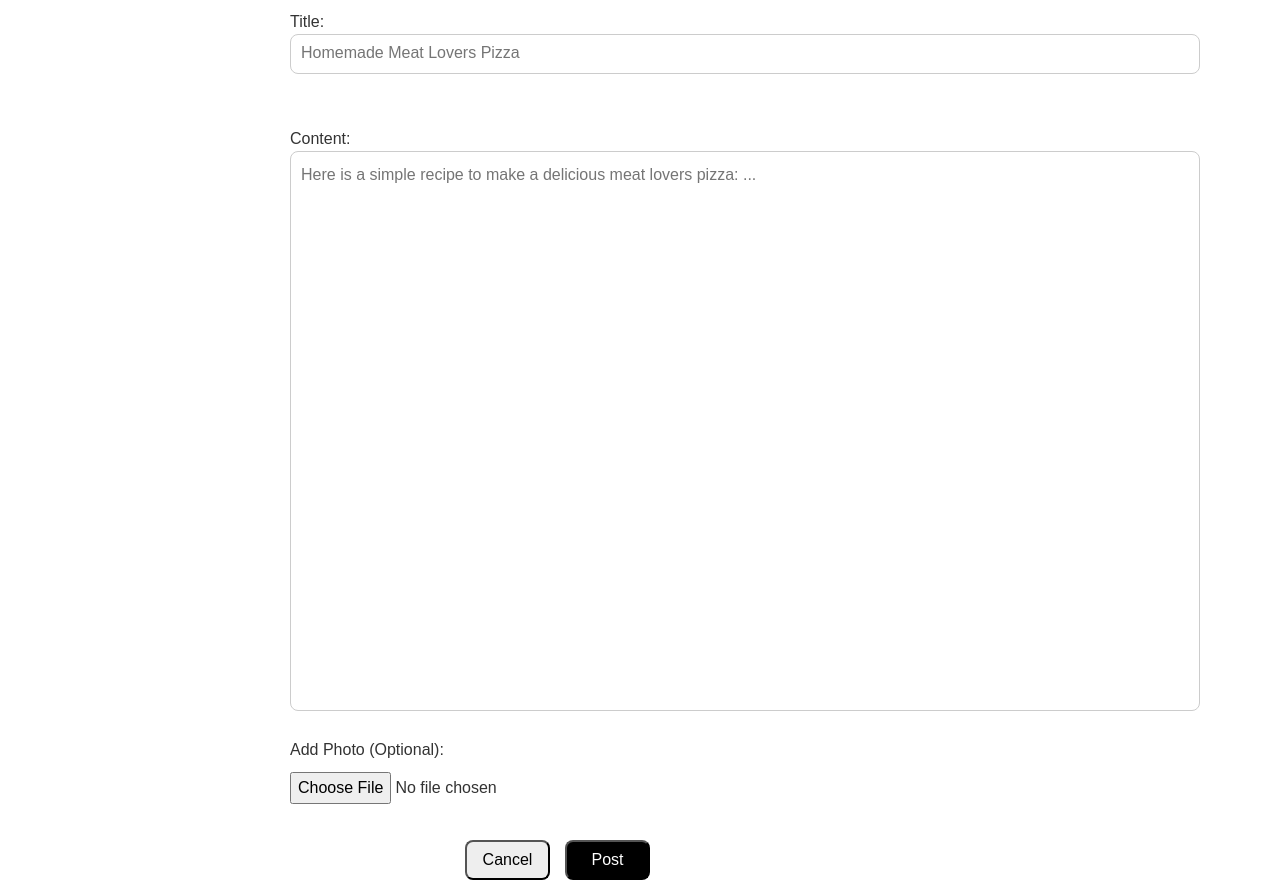
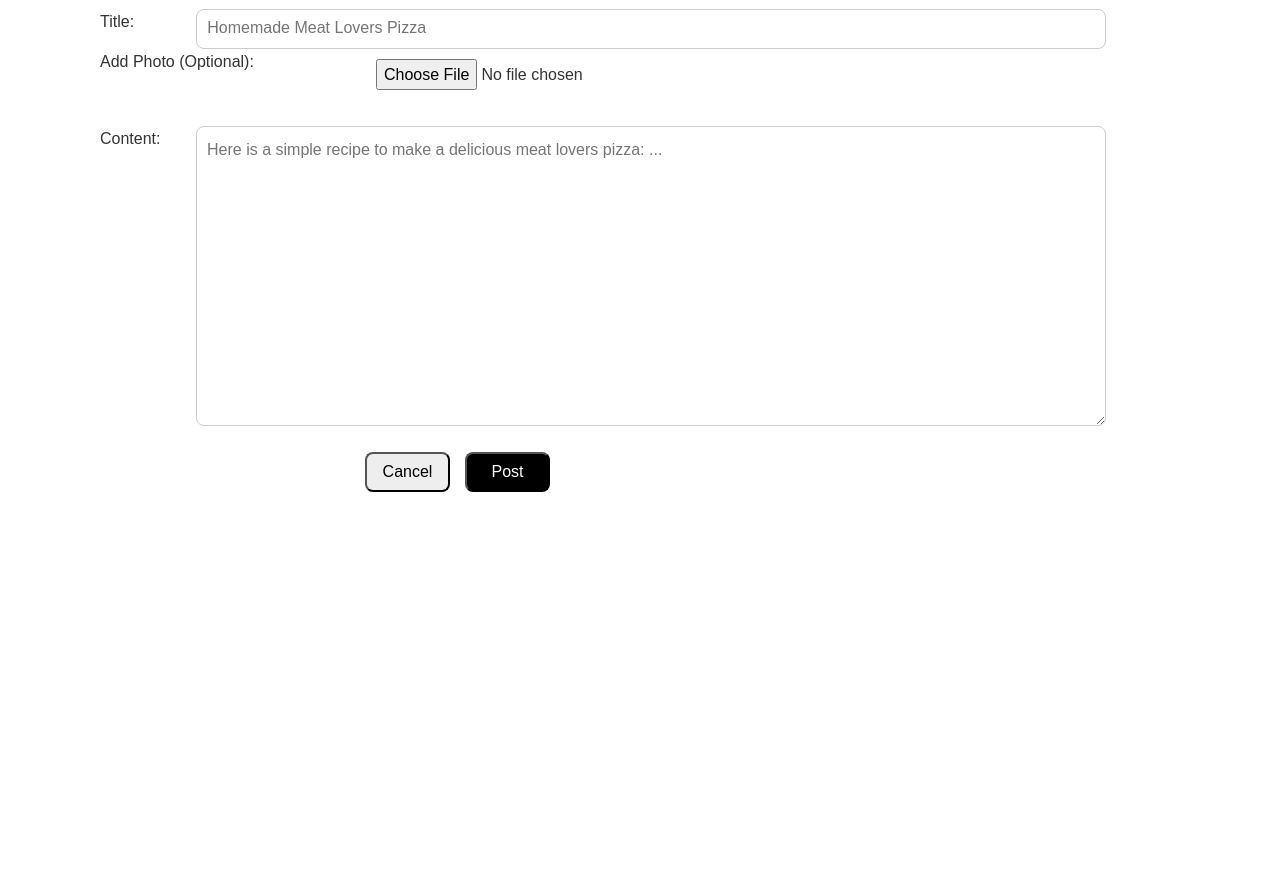
Before and after one commit to brocoli05/kitchen-connect-client, a Next.js app: page /posts/create in a window 1280 px wide. Shown: the part 160-1040 px from the top of the page. After the commit the page ends 800 px from the top, so only its background shows below. Built offline with nearby package versions, Linux system fonts and the light colour scheme; sample sign-in values are in the browser's storage.

Commit message:
image upload done

```diff
--- a/pages/posts/create.js
+++ b/pages/posts/create.js
@@ -4,11 +4,11 @@ import { useEffect, useState } from "react";
 import TopNavBar from "@/components/TopNavBar";
 import st from "@/styles/createPost.module.css";
 import api from "../../utils/api";
+import { Row, Col } from "react-bootstrap";
 
 export default function CreatePost() {
   const router = useRouter();
   const [selectedImage, setSelectedImage] = useState(null);
-  const [imagePreview, setImagePreview] = useState(null);
 
   // secure protection to make sure unauthenticated user can't come to the page
   useEffect(() => {
@@ -43,13 +43,12 @@ export default function CreatePost() {
         const formData = new FormData();
         formData.append('title', title);
         formData.append('content', content);
-        formData.append('photo', selectedImage); // Send actual file, not base64
+        formData.append('photo', selectedImage); // Send actual file
 
         const response = await fetch('/api/posts/create', {
           method: 'POST',
           headers: {
             'Authorization': `Bearer ${clientToken}`
-            // Don't set Content-Type - let browser set it for FormData
           },
           body: formData
         });
@@ -79,7 +78,7 @@ export default function CreatePost() {
     router.push("/mainpage");
   };
 
-  // Handle image selection - adapted from your fragments approach
+  // Handle image selection - simplified without preview
   const handleImageChange = (e) => {
     const file = e.target.files[0];
     if (file) {
@@ -96,20 +95,18 @@ export default function CreatePost() {
       }
 
       setSelectedImage(file); // Store the actual file object
-
-      // Create preview using FileReader
-      const reader = new FileReader();
-      reader.onloadend = () => {
-        setImagePreview(reader.result);
-      };
-      reader.readAsDataURL(file); // For preview only
     }
   };
 
   // Remove selected image
   const removeImage = () => {
     setSelectedImage(null);
-    setImagePreview(null);
+
+    // Clear the file input value so the same file can be selected again
+    const fileInput = document.getElementById('imageUpload');
+    if (fileInput) {
+      fileInput.value = '';
+    }
   };
 
   return (
@@ -136,67 +133,66 @@ export default function CreatePost() {
             Title cannot contain more than 35 characters
           </span>
         )}
-        <br />
-        <br />
+
+        {/* Image Upload Section*/}
+        <Row className={st.imageUploadSection}>
+          <Col md={3}>
+            <label htmlFor="imageUpload">Add Photo (Optional):</label>
+          </Col>
+          <Col md={9}>
+            <input
+              type="file"
+              id="imageUpload"
+              accept="image/*"
+              onChange={handleImageChange}
+              style={{ margin: "10px 0", display: "block" }}
+            />
+            {/* Show selected file name and remove button */}
+            {selectedImage && (
+              <div style={{ marginTop: '10px', display: 'flex', alignItems: 'center', gap: '10px' }}>
+                <span style={{
+                  color: '#28a745',
+                  fontSize: '14px',
+                  fontWeight: '500'
+                }}>
+                  ✓ {selectedImage.name}
+                </span>
+                <button
+                  type="button"
+                  onClick={removeImage}
+                  style={{
+                    background: '#dc3545',
+                    color: 'white',
+                    border: 'none',
+                    borderRadius: '4px',
+                    padding: '4px 8px',
+                    fontSize: '12px',
+                    cursor: 'pointer'
+                  }}
+                >
+                  Remove
+                </button>
+              </div>
+            )}
+          </Col>
+        </Row>
+
         <br />
         Content: &nbsp; &nbsp; &nbsp; &nbsp;
         <textarea
           className={`${st.content} ${errors.content ? "inputError" : ""}`}
           placeholder="Here is a simple recipe to make a delicious meat lovers pizza: ..."
           {...register("content", { required: true })}
+          rows={6}
+          style={{ resize: 'vertical', minHeight: '120px', maxHeight: '300px' }}
         />
         {errors.content?.type === "required" && (
           <span className={`${st.contentError} inputErrorText`}>
             This field is required
           </span>
         )}
+
         <br />
-        <br />
-
-        {/* Image Upload Section - Using your fragments approach */}
-        <div className={st.imageUploadSection}>
-          <label htmlFor="imageUpload">Add Photo (Optional):</label>
-          <input
-            type="file"
-            id="imageUpload"
-            accept="image/*"
-            onChange={handleImageChange}
-            style={{ margin: "10px 0", display: "block" }}
-          />
-
-          {/* Image Preview */}
-          {imagePreview && (
-            <div style={{ margin: "10px 0" }}>
-              <img
-                src={imagePreview}
-                alt="Preview"
-                style={{
-                  maxWidth: "300px",
-                  maxHeight: "200px",
-                  objectFit: "cover",
-                  border: "1px solid #ddd",
-                  borderRadius: "4px"
-                }}
-              />
-              <br />
-              <button
-                type="button"
-                onClick={removeImage}
-                style={{
-                  background: "#ff4444",
-                  color: "white",
-                  border: "none",
-                  padding: "5px 10px",
-                  borderRadius: "4px",
-                  cursor: "pointer",
-                  marginTop: "5px"
-                }}
-              >
-                Remove Image
-              </button>
-            </div>
-          )}
-        </div>
         <br />
         <div className={st.buttonGap}>
           <button
--- a/styles/createPost.module.css
+++ b/styles/createPost.module.css
@@ -6,7 +6,8 @@
 
 .form{
     margin-top: 40px;
-    margin-left: 290px;
+    margin-left: 100px;
+	margin-right: 100px;
 }
 
 .title{
@@ -48,7 +49,7 @@
     padding-left: 10px;
     padding-top: 10px;
     vertical-align: top;
-    resize: none;
+    /* resize: none; */
 }
 
 .contentError{
```
